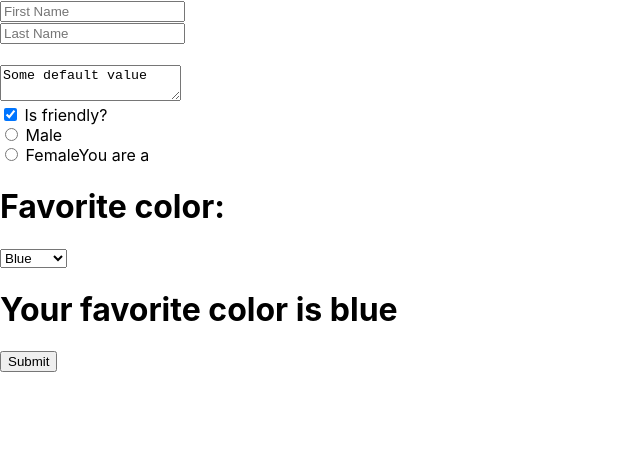
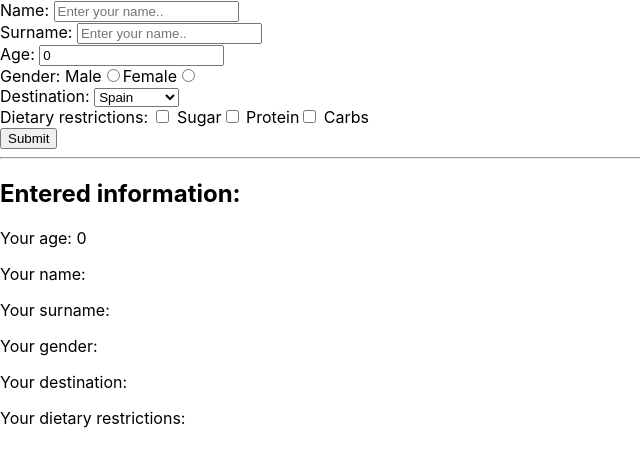
Before and after one commit to lukassketrys98/REACT-COURSE-PT1, a React (Create React App) app: page / in a window 1280 px wide. Shown: the top 466 px of the page, without its empty margins (0-640 px from the left). Built offline with nearby package versions, Linux system fonts and the light colour scheme.

Commit message:
done project

```diff
--- a/src/App.js
+++ b/src/App.js
@@ -4,21 +4,25 @@ class App extends Component {
   constructor() {
     super()
     this.state = {
-      firstName: '',
-      lastName: '',
-      isFriendly: true,
+      name:'',
+      surname: '',
+      age: 0,
       gender: '',
-      favColor: 'blue'
+      destination: '',
+      Sugar: false,
+      Carbs: false,
+      Protein: false,
+      isRestricted: true
     }
     this.handleChange = this.handleChange.bind(this)
   }
-  handleChange(event) {
-    const {name, value, type,checked} = event.target
-    type === "checkbox"? this.setState({[name]: checked}): this.setState(
-      {
-        [name]: value
-      }
-      )
+  handleChange(event){
+    const {name,value, type, checked} = event.target
+   type==="checkbox"?
+   this.setState({
+        [name]: checked
+    }) :
+   this.setState({[name]: value})
   }
   render() {
 
@@ -26,63 +30,46 @@ class App extends Component {
     return (
       <div>
         <form>
-          {/* text */}
-          <input name="firstName" type="text" value={this.state.firstName} onChange={this.handleChange} placeholder="First Name" />
-          <br />
-          <input name="lastName" type="text" value={this.state.lastName} onChange={this.handleChange} placeholder="Last Name" />
-          <h1>{this.state.firstName} {this.state.lastName}</h1>
-          {/* textarea */}
-          <textarea
-                    value={"Some default value"}
-                    onChange={this.handleChange}
-                />
-          {/* input type checkbox */}
-          <br />
-                <label>
-                    <input
-                        type="checkbox"
-                        name="isFriendly"
-                        checked={this.state.isFriendly}
-                        onChange={this.handleChange}
-                    /> Is friendly?
-                </label>
-          {/* input type radio */}
-
-                <br />
-                <label>
-                    <input
-                        type="radio"
-                        name="gender"
-                        value="male"
-                        checked={this.state.gender === "male"}
-                        onChange={this.handleChange}
-                    /> Male
-                </label>
-                <br />
-                <label>
-                    <input
-                        type="radio"
-                        name="gender"
-                        value="female"
-                        checked={this.state.gender === "female"}
-                        onChange={this.handleChange}
-                    /> Female
-                </label>
-                <label>You are a {this.state.gender}</label>
-          {/* input type select*/}
-          <h1>Favorite color: </h1>
-          <select
-          value = {this.state.favColor}
-          onChange = {this.handleChange}
-          name='favColor'
-          >
-            <option value="blue">Blue</option>
-            <option value="green">Green</option>
-            <option value="orange">Orange</option>
+          <label>Name: </label>
+          <input name = "name" onChange = {this.handleChange} value={this.state.name} type="text" placeholder = "Enter your name.."/>
+          <br/>
+          <label>Surname: </label>
+          <input name = "surname" value = {this.state.surname} onChange = {this.handleChange} type="text" placeholder = "Enter your name.."/>
+          <br/>
+           <label>Age: </label>
+          <input value = {this.state.age} name = "age" onChange = {this.handleChange} type="text" placeholder = "Enter your name.."/>
+          <br/>
+          <label>Gender: </label>
+          <label>Male</label>
+          <input name = "gender" checked = {this.state.gender === "male"} onChange={this.handleChange} value = "male" type="radio" />
+          <label>Female</label>
+          <input name = "gender" checked = {this.state.gender === "female"} onChange={this.handleChange} value = "female" type="radio"/>
+          <br/>
+          <label>Destination: </label>
+          <select name = "destination" onChange={this.handleChange} value = {this.state.destination}>
+            <option value="Spain">Spain</option>
+            <option value="Colombia">Colombia</option>
+            <option value="Venesuela">Venesuela</option>
           </select>
-      <h1>Your favorite color is {this.state.favColor}</h1>
-      <button>Submit</button>
+          <br/>
+          <label>Dietary restrictions: </label>
+          <input onChange={this.handleChange} checked = {this.state.Sugar} name = "Sugar" type="checkbox"/> Sugar
+          <input onChange={this.handleChange} checked = {this.state.Protein} name = "Protein" type="checkbox"/> Protein
+          <input value = {this.state.restrictions} onChange={this.handleChange} checked = {this.state.Carbs} name = "Carbs" type="checkbox"/> Carbs
+          <br/>
+          <button>Submit</button>
         </form>
+        <hr/>
+        <h2>Entered information: </h2>
+        <p>Your age: {this.state.age} </p>
+        <p>Your name: {this.state.name} </p>
+        <p>Your surname: {this.state.surname} </p>
+        <p>Your gender: {this.state.gender}</p>
+        <p>Your destination: {this.state.destination} </p>
+        <p>Your dietary restrictions:
+          {this.state.Sugar ? "For Sugar, " : ""}
+          {this.state.Protein  ? "For Protein, " : ""}
+          {this.state.Carbs  ? "For Carbs " : ""}</p>
       </div>
     )
   }
```
